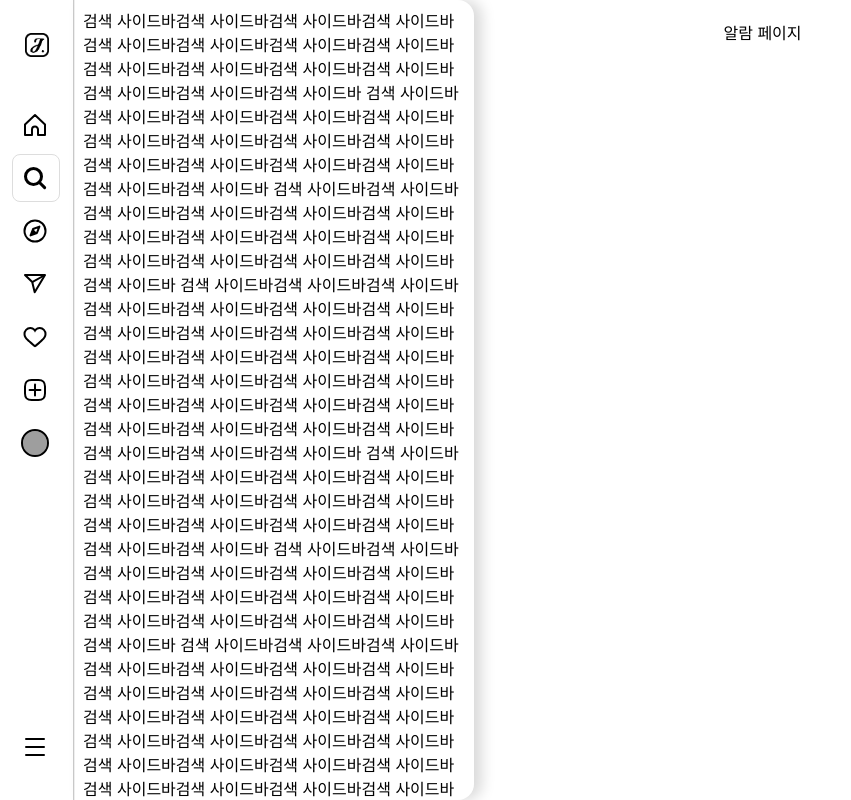
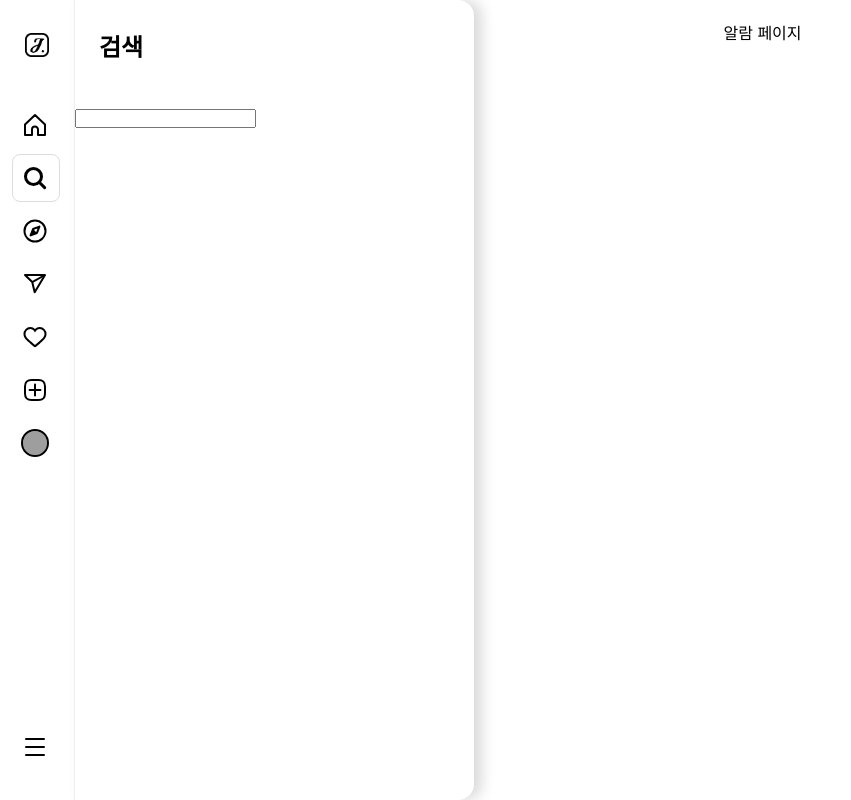
Before and after one commit to hyeminem-Jo/j-com, a Next.js app: page /alarm in a window 1280 px wide. Both pictures are taken after a click on the button 36 px from the left and 178 px from the top of the page. Shown: the whole page, without its empty margins (0-851 px from the left). Built offline with nearby package versions, Linux system fonts and the light colour scheme; grey boxes are pictures that could not be loaded.

Commit message:
🎨 검색 사이드바 작업중

```diff
--- a/src/app/(loggedIn)/_component/NavMenu/navMenu.module.scss
+++ b/src/app/(loggedIn)/_component/NavMenu/navMenu.module.scss
@@ -3,7 +3,7 @@
   height: 100%;
   transition: width .3s;
   padding: 8px 12px 20px;
-  border-right: 1px solid #ccc;
+  border-right: 0.5px solid #ccc;
   overflow: hidden;
   transition-delay: 0.1s;
 
@@ -17,6 +17,7 @@
 
   &.sidebarOpened {
     width: 74px;
+    border-right: none;
 
     .menuButton {
       width: 48px;
--- /dev/null
+++ b/src/app/(loggedIn)/_component/SearchInput/SearchInput.module.scss
@@ -0,0 +1,6 @@
+.searchInputWrap {
+
+  .searchInput {
+
+  }
+}
--- /dev/null
+++ b/src/app/(loggedIn)/_component/SearchInput/SearchInput.tsx
@@ -0,0 +1,36 @@
+'use client'
+
+import { useController } from 'react-hook-form'
+import style from './SearchInput.module.scss'
+
+function SearchInput({
+  control,
+  name,
+  type = 'text',
+  maxLength = 0,
+  placeholder = '',
+  disabled,
+  ...rest
+}) {
+  const { field } = useController({
+    name,
+    control,
+  })
+
+  return (
+    <div className={style.searchInputWrap}>
+      <input
+        id={name}
+        type={type}
+        className={style.searchInput}
+        value={field.value}
+        onChange={field.onChange}
+        placeholder={placeholder}
+        disabled={disabled}
+        {...rest}
+      />
+    </div>
+  )
+}
+
+export default SearchInput
--- a/src/app/(loggedIn)/_component/SearchSidebar/SearchSidebar.tsx
+++ b/src/app/(loggedIn)/_component/SearchSidebar/SearchSidebar.tsx
@@ -1,26 +1,29 @@
-import React from 'react'
+'use client'
+
+import { useForm } from 'react-hook-form'
 import cx from 'classnames'
+// import { useCallback } from 'react'
+import SearchInput from '@/app/(loggedIn)/_component/SearchInput/SearchInput'
 import style from '../sidebar.module.scss'
 
 function SearchSidebar({ isOpen }) {
+  const { watch, control, reset } = useForm({
+    mode: 'onChange',
+    defaultValues: {
+      searchWord: '',
+    },
+  })
+
   return (
     <div role="dialog" className={cx(style.sidebar, isOpen && style.opened)}>
       <div className={style.sidebarInner}>
-        검색 사이드바검색 사이드바검색 사이드바검색 사이드바검색 사이드바검색 사이드바검색 사이드바검색 사이드바검색 사이드바검색 사이드바검색 사이드바검색 사이드바검색 사이드바검색 사이드바검색 사이드바
-        검색 사이드바검색 사이드바검색 사이드바검색 사이드바검색 사이드바검색 사이드바검색 사이드바검색 사이드바검색 사이드바검색 사이드바검색 사이드바검색 사이드바검색 사이드바검색 사이드바검색 사이드바
-        검색 사이드바검색 사이드바검색 사이드바검색 사이드바검색 사이드바검색 사이드바검색 사이드바검색 사이드바검색 사이드바검색 사이드바검색 사이드바검색 사이드바검색 사이드바검색 사이드바검색 사이드바
-        검색 사이드바검색 사이드바검색 사이드바검색 사이드바검색 사이드바검색 사이드바검색 사이드바검색 사이드바검색 사이드바검색 사이드바검색 사이드바검색 사이드바검색 사이드바검색 사이드바검색 사이드바
-        검색 사이드바검색 사이드바검색 사이드바검색 사이드바검색 사이드바검색 사이드바검색 사이드바검색 사이드바검색 사이드바검색 사이드바검색 사이드바검색 사이드바검색 사이드바검색 사이드바검색 사이드바
-        검색 사이드바검색 사이드바검색 사이드바검색 사이드바검색 사이드바검색 사이드바검색 사이드바검색 사이드바검색 사이드바검색 사이드바검색 사이드바검색 사이드바검색 사이드바검색 사이드바검색 사이드바
-        검색 사이드바검색 사이드바검색 사이드바검색 사이드바검색 사이드바검색 사이드바검색 사이드바검색 사이드바검색 사이드바검색 사이드바검색 사이드바검색 사이드바검색 사이드바검색 사이드바검색 사이드바
-        검색 사이드바검색 사이드바검색 사이드바검색 사이드바검색 사이드바검색 사이드바검색 사이드바검색 사이드바검색 사이드바검색 사이드바검색 사이드바검색 사이드바검색 사이드바검색 사이드바검색 사이드바
-        검색 사이드바검색 사이드바검색 사이드바검색 사이드바검색 사이드바검색 사이드바검색 사이드바검색 사이드바검색 사이드바검색 사이드바검색 사이드바검색 사이드바검색 사이드바검색 사이드바검색 사이드바
-        검색 사이드바검색 사이드바검색 사이드바검색 사이드바검색 사이드바검색 사이드바검색 사이드바검색 사이드바검색 사이드바검색 사이드바검색 사이드바검색 사이드바검색 사이드바검색 사이드바검색 사이드바
-        검색 사이드바검색 사이드바검색 사이드바검색 사이드바검색 사이드바검색 사이드바검색 사이드바검색 사이드바검색 사이드바검색 사이드바검색 사이드바검색 사이드바검색 사이드바검색 사이드바검색 사이드바
-        검색 사이드바검색 사이드바검색 사이드바검색 사이드바검색 사이드바검색 사이드바검색 사이드바검색 사이드바검색 사이드바검색 사이드바검색 사이드바검색 사이드바검색 사이드바검색 사이드바검색 사이드바
-        검색 사이드바검색 사이드바검색 사이드바검색 사이드바검색 사이드바검색 사이드바검색 사이드바검색 사이드바검색 사이드바검색 사이드바검색 사이드바검색 사이드바검색 사이드바검색 사이드바검색 사이드바
-        검색 사이드바검색 사이드바검색 사이드바검색 사이드바검색 사이드바검색 사이드바검색 사이드바검색 사이드바검색 사이드바검색 사이드바검색 사이드바검색 사이드바검색 사이드바검색 사이드바검색 사이드바
-        검색 사이드바검색 사이드바검색 사이드바검색 사이드바검색 사이드바검색 사이드바검색 사이드바검색 사이드바검색 사이드바검색 사이드바검색 사이드바검색 사이드바검색 사이드바검색 사이드바검색 사이드바
+        <h3 className={style.sidebarTitle}>검색</h3>
+        <SearchInput
+          name="searchWord"
+          control={control}
+          maxLength="30"
+          type="text"
+        />
       </div>
     </div>
   )
--- a/src/app/(loggedIn)/_component/sidebar.module.scss
+++ b/src/app/(loggedIn)/_component/sidebar.module.scss
@@ -4,7 +4,6 @@
   top: 0;
   width: 0;
   height: 100dvh;
-  padding: 8px;
   opacity: 0;
   visibility: hidden;
   border-radius: 0 16px 16px 0;
@@ -31,4 +30,11 @@
     background-color: #fff;
     height: 100%;
   }
+
+  .sidebarTitle {
+    margin: 16px 0 8px;
+    padding: 12px 14px 36px 24px;
+    font-size: 24px;
+    font-weight: 600;
+  }
 }
```
